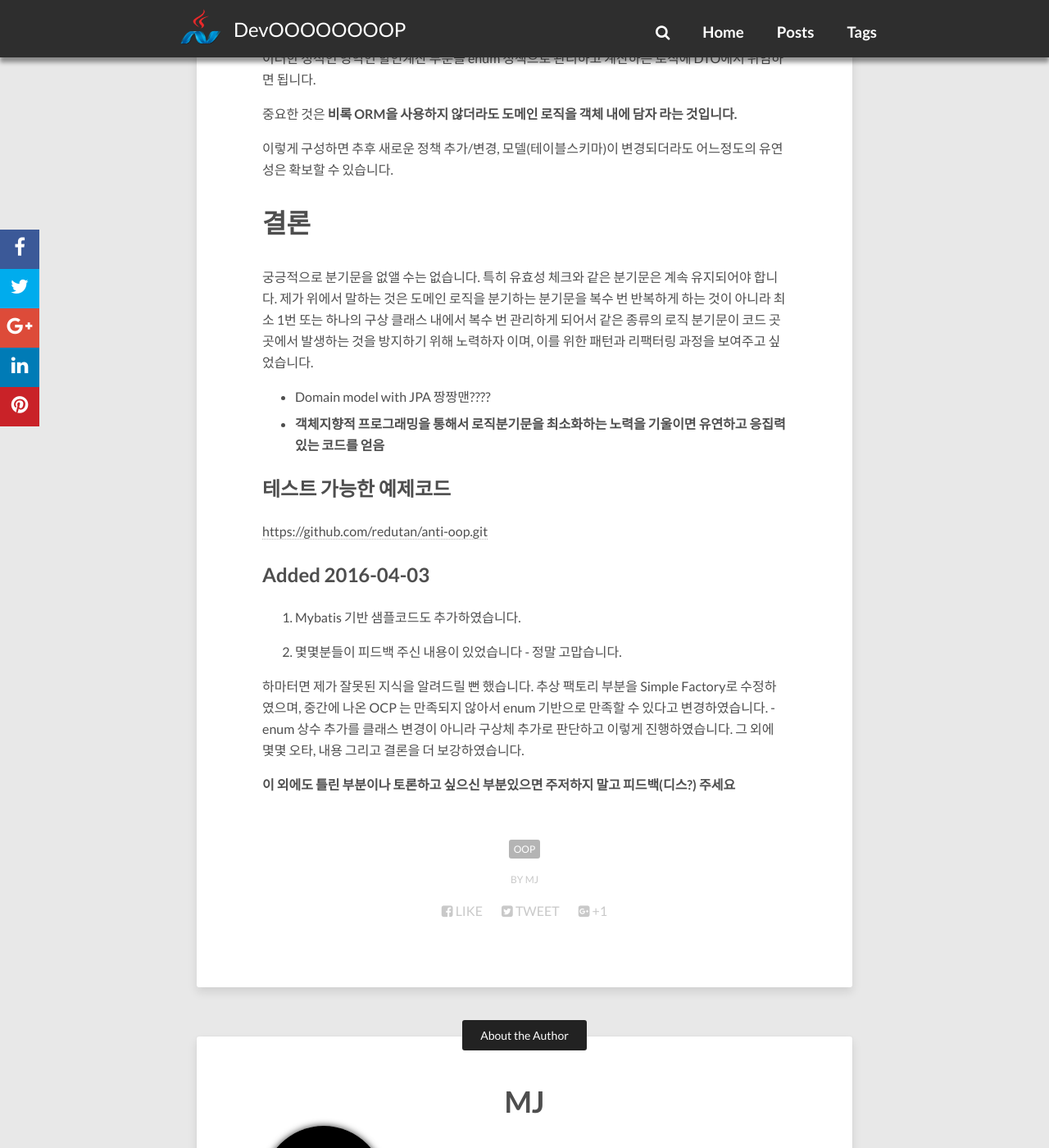
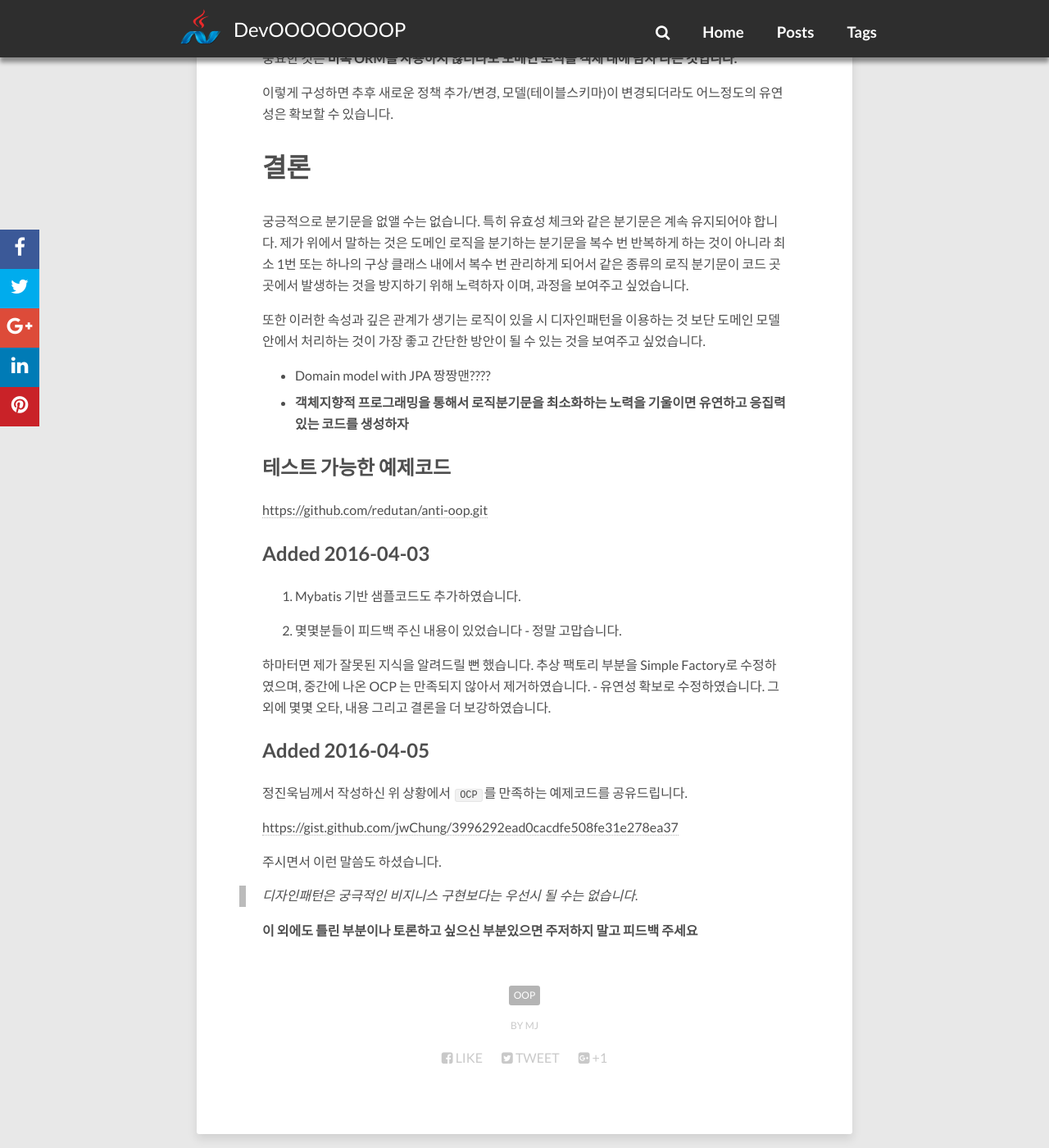
Before and after one commit to redutan/redutan.github.io, a Jekyll site: the page built from _posts/2016/2016-03-31-anti-oop-if.markdown, in a window 1280 px wide and 1400 px high, scrolled down 14989 px. Shown: the whole window at 82% size. Built offline with Jekyll 4.4.1, drawn with Linux system fonts in a browser that asks for light colours; nearby versions of some CDN libraries; comment, search, counter and statistics services are not loaded; some of the changed text lies outside the part shown.

Commit message:
포스팅 수정

```diff
--- a/_posts/2016/2016-03-31-anti-oop-if.markdown
+++ b/_posts/2016/2016-03-31-anti-oop-if.markdown
@@ -341,9 +341,6 @@ _참고로 템플릿 메소드 패턴은 자바에서 귀중한 상속(`extends`
 하지만 `OCP`를 만족하지는 못했습니다. 비록 `PaymentService`에 대해서 변경은 없지만
 이미 구현된 `SimpleDiscounterFactory` 에서 변경이 발생하기 때문입니다. (`else-if` 추가해야함)
 
-다른 방법으로 가능할 것 같으나, 필자의 시간과 능력이 그것까지 가기에는 아직 무리여서 다음 스텝에서 `OCP`를
-확인하시면 좋을 것 같습니다.
-
 ## 또다른 시선
 
 잠깐 다른 방향으로 리팩터링을 해보는 것도 알아보겠습니다.
@@ -685,10 +681,12 @@ public class DiscounterDto implements Discountable {
 궁긍적으로 분기문을 없앨 수는 없습니다. 특히 유효성 체크와 같은 분기문은 계속 유지되어야 합니다.
 제가 위에서 말하는 것은 도메인 로직을 분기하는 분기문을 복수 번 반복하게 하는 것이 아니라 최소 1번 또는
 하나의 구상 클래스 내에서 복수 번 관리하게 되어서 같은 종류의 로직 분기문이 코드 곳곳에서 발생하는 것을
-방지하기 위해 노력하자 이며, 이를 위한 패턴과 리팩터링 과정을 보여주고 싶었습니다.
+방지하기 위해 노력하자 이며, 과정을 보여주고 싶었습니다.
+
+또한 이러한 속성과 깊은 관계가 생기는 로직이 있을 시 디자인패턴을 이용하는 것 보단 도메인 모델 안에서 처리하는 것이 가장 좋고 간단한 방안이 될 수 있는 것을 보여주고 싶었습니다.
 
 - Domain model with JPA 짱짱맨????
-- **객체지향적 프로그래밍을 통해서 로직분기문을 최소화하는 노력을 기울이면 유연하고 응집력 있는 코드를 얻음**
+- **객체지향적 프로그래밍을 통해서 로직분기문을 최소화하는 노력을 기울이면 유연하고 응집력 있는 코드를 생성하자**
 
 ## 테스트 가능한 예제코드
 
@@ -701,8 +699,17 @@ public class DiscounterDto implements Discountable {
 2. 몇몇분들이 피드백 주신 내용이 있었습니다 - 정말 고맙습니다.
 
 하마터면 제가 잘못된 지식을 알려드릴 뻔 했습니다. 추상 팩토리 부분을 Simple Factory로 수정하였으며,
-중간에 나온 OCP 는 만족되지 않아서 enum 기반으로 만족할 수 있다고 변경하였습니다. - enum 상수 추가를
-클래스 변경이 아니라 구상체 추가로 판단하고 이렇게 진행하였습니다.
+중간에 나온 OCP 는 만족되지 않아서 제거하였습니다. - 유연성 확보로 수정하였습니다.
 그 외에 몇몇 오타, 내용 그리고 결론을 더 보강하였습니다.
 
-**이 외에도 틀린 부분이나 토론하고 싶으신 부분있으면 주저하지 말고 피드백(디스?) 주세요**
+## Added 2016-04-05
+
+정진욱님께서 작성하신 위 상황에서 `OCP`를 만족하는 예제코드를 공유드립니다.
+
+[https://gist.github.com/jwChung/3996292ead0cacdfe508fe31e278ea37](https://gist.github.com/jwChung/3996292ead0cacdfe508fe31e278ea37)
+
+주시면서 이런 말씀도 하셨습니다.
+
+> 디자인패턴은 궁극적인 비지니스 구현보다는 우선시 될 수는 없습니다.
+
+**이 외에도 틀린 부분이나 토론하고 싶으신 부분있으면 주저하지 말고 피드백 주세요**
```
Also changed, not shown: other parts of _posts/2016/2016-03-31-anti-oop-if.markdown (+2 -3 lines).
